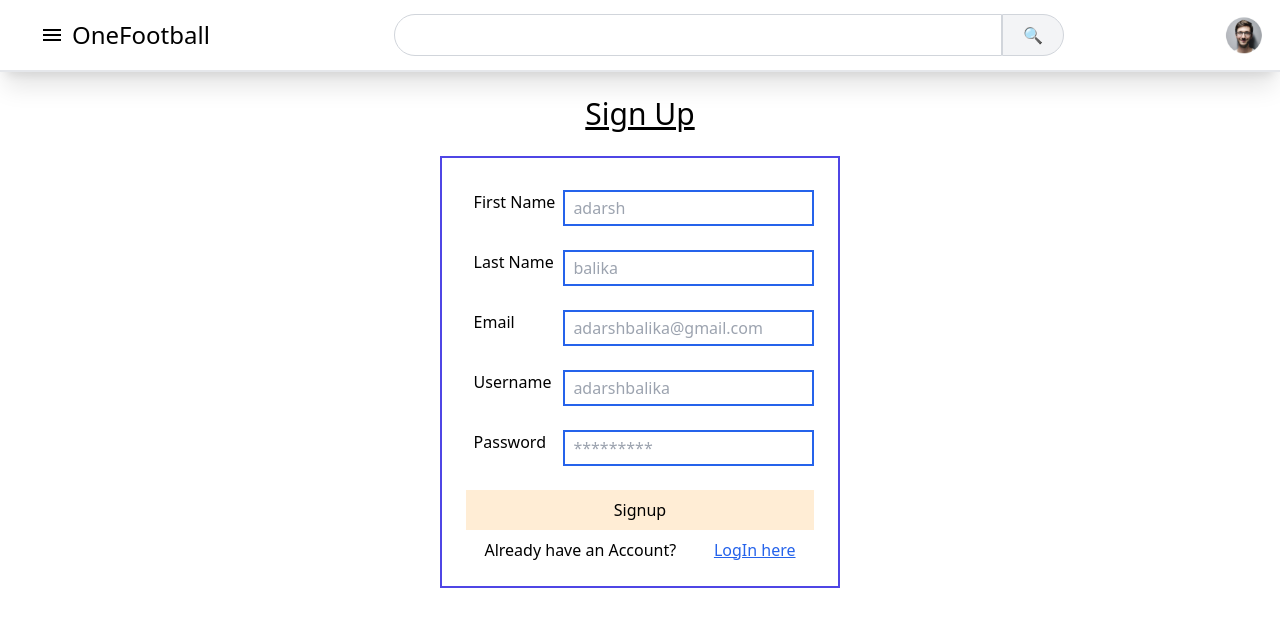
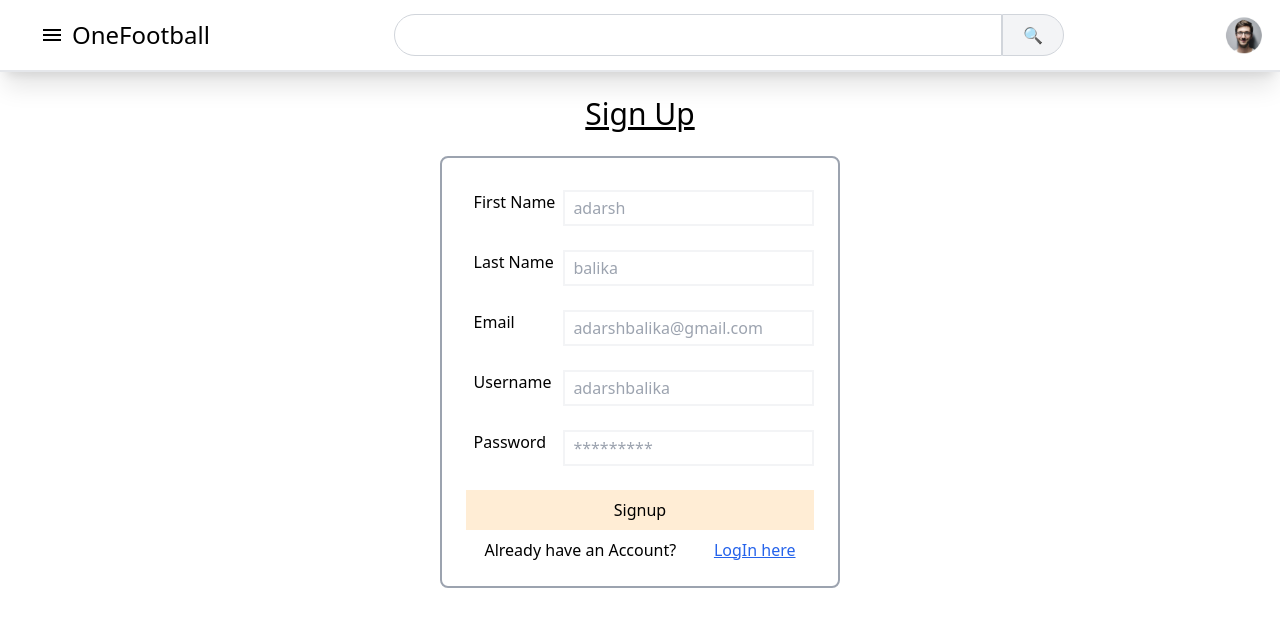
Before and after one commit to LundPiyush/my-social-media, a React (Create React App) app: page /signup in a window 1280 px wide. Shown: the top 626 px of the page. Built offline with nearby package versions, Linux system fonts and the light colour scheme; no server answers; what miragejs would draw is missing.

Commit message:
fix(): removed uncessary logs

```diff
--- a/src/components/CreatePostModal/CreatePostModal.jsx
+++ b/src/components/CreatePostModal/CreatePostModal.jsx
@@ -69,7 +69,7 @@ const CreatePostModal = ({ setModal }) => {
                   setPostImage(null);
                   setPostInput({ ...postInput, mediaUrl: "" });
                 }}>
-                cross
+                ╳
               </button>
             </div>
           )}
--- a/src/components/RequireAuth/RequireAuth.jsx
+++ b/src/components/RequireAuth/RequireAuth.jsx
@@ -5,7 +5,6 @@ import { Navigate, Outlet, useLocation } from "react-router-dom";
 const RequireAuth = () => {
   const { authState } = useAuth();
   const location = useLocation();
-
   return authState?.token ? (
     <Outlet />
   ) : (
--- a/src/context/auth-context.js
+++ b/src/context/auth-context.js
@@ -2,6 +2,7 @@ import { createContext, useContext, useReducer } from "react";
 import axios from "axios";
 import { authReducer } from "../reducers/auth-reducer";
 import { toast } from "react-toastify";
+import { useNavigate } from "react-router-dom";
 
 const AuthContext = createContext(null);
 
@@ -11,9 +12,7 @@ export const AuthProvider = ({ children }) => {
     user: {},
     isLoggedIn: false,
   };
-  //user - {adarsh obj}
-  //posts,setPosts = all posts
-
+  const navigate = useNavigate();
   const [authState, authDispatch] = useReducer(authReducer, initalAuthState);
 
   const loginUser = async ({ username, password }) => {
@@ -68,6 +67,7 @@ export const AuthProvider = ({ children }) => {
         authDispatch({ type: "SET_USER", payload: data?.createdUser });
         authDispatch({ type: "SET_IS_LOGGED_IN", payload: true });
         localStorage.setItem("token", data?.encodedToken);
+        navigate("/");
         toast.success("Successfully signed up");
       }
     } catch (err) {
--- a/src/context/posts-context.js
+++ b/src/context/posts-context.js
@@ -36,7 +36,6 @@ export const PostsProvider = ({ children }) => {
       );
       if (status === 200 || status === 201) {
         postsDispatch({ type: POSTS.ADD, payload: data?.posts });
-        console.log(data?.posts);
       }
     } catch (error) {
       console.log(error);
--- a/src/pages/Login/Login.jsx
+++ b/src/pages/Login/Login.jsx
@@ -34,7 +34,7 @@ const Login = () => {
           <div className="flex justify-between gap-2">
             <label className="">Username</label>
             <input
-              className="pl-2 w-[14rem] border-2 border-blue-600"
+              className="pl-2 w-[14rem] border-2"
               type="text"
               placeholder="adarshbalika"
               required
@@ -52,7 +52,7 @@ const Login = () => {
           <div className="flex justify-between">
             <label className="">Password</label>
             <input
-              className="pl-2 w-[14rem] border-2 border-blue-600"
+              className="pl-2 w-[14rem] border-2"
               type="password"
               required
               placeholder="*********"
--- a/src/pages/SignUp/SignUp.jsx
+++ b/src/pages/SignUp/SignUp.jsx
@@ -1,9 +1,8 @@
 import React, { useState } from "react";
-import { Link, useNavigate } from "react-router-dom";
+import { Link } from "react-router-dom";
 import { useAuth } from "../../context/auth-context";
 
 const SignUp = () => {
-  const navigate = useNavigate();
   const { SignUpUser } = useAuth();
   const [signUpDetails, setSignUpDetails] = useState({
     firstName: "",
@@ -15,18 +14,17 @@ const SignUp = () => {
   const signUpHandler = (e) => {
     e.preventDefault();
     SignUpUser(signUpDetails);
-    navigate("/");
   };
   return (
     <div className="flex flex-col">
       <h1 className="m-6 text-3xl underline">Sign Up</h1>
       <form
         onSubmit={signUpHandler}
-        className="flex flex-col p-6 border-solid border-2 border-indigo-600 m-auto">
+        className="flex flex-col p-6 border-solid border-2 border-gray-400 m-auto rounded-lg">
         <div className="flex justify-between">
           <label className="p-2">First Name</label>
           <input
-            className="mt-2 mb-4 px-2 py-1 border-2 border-blue-600"
+            className="mt-2 mb-4 px-2 py-1 border-2 border-gray-100"
             type="text"
             placeholder="adarsh"
             required
@@ -39,7 +37,7 @@ const SignUp = () => {
         <div className="flex justify-between">
           <label className="p-2">Last Name</label>
           <input
-            className="mt-2 mb-4 px-2 py-1 border-2 border-blue-600"
+            className="mt-2 mb-4 px-2 py-1 border-2 border-gray-100"
             type="text"
             placeholder="balika"
             required
@@ -52,7 +50,7 @@ const SignUp = () => {
         <div className="flex justify-between">
           <label className="p-2">Email</label>
           <input
-            className="mt-2 mb-4 px-2 py-1 border-2 border-blue-600"
+            className="mt-2 mb-4 px-2 py-1 border-2 border-gray-100"
             type="email"
             placeholder="adarshbalika@gmail.com"
             required
@@ -65,7 +63,7 @@ const SignUp = () => {
         <div className="flex justify-between">
           <label className="p-2">Username</label>
           <input
-            className="mt-2 mb-4 px-2 py-1 border-2 border-blue-600"
+            className="mt-2 mb-4 px-2 py-1 border-2 border-gray-100"
             type="text"
             placeholder="adarshbalika"
             required
@@ -78,7 +76,7 @@ const SignUp = () => {
         <div className="flex justify-between">
           <label className="p-2">Password</label>
           <input
-            className="mt-2 mb-4 px-2 py-1 border-2 border-blue-600"
+            className="mt-2 mb-4 px-2 py-1 border-2 border-gray-100"
             type="password"
             required
             placeholder="*********"
```
